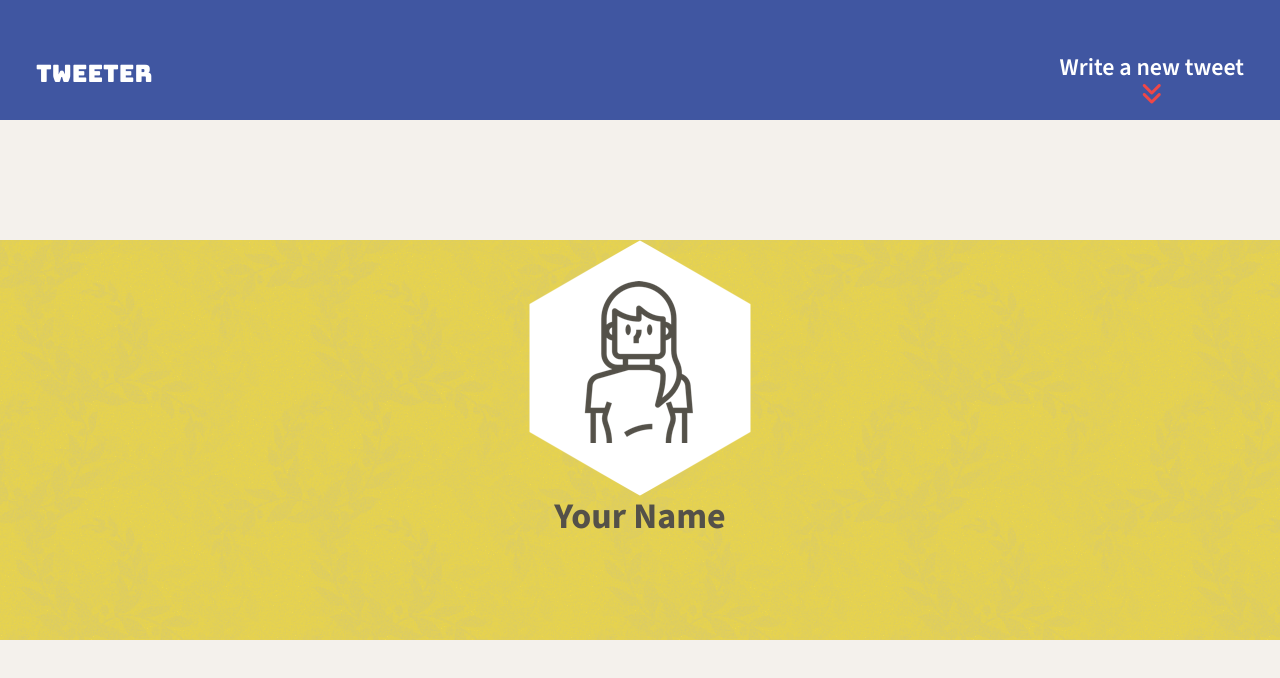
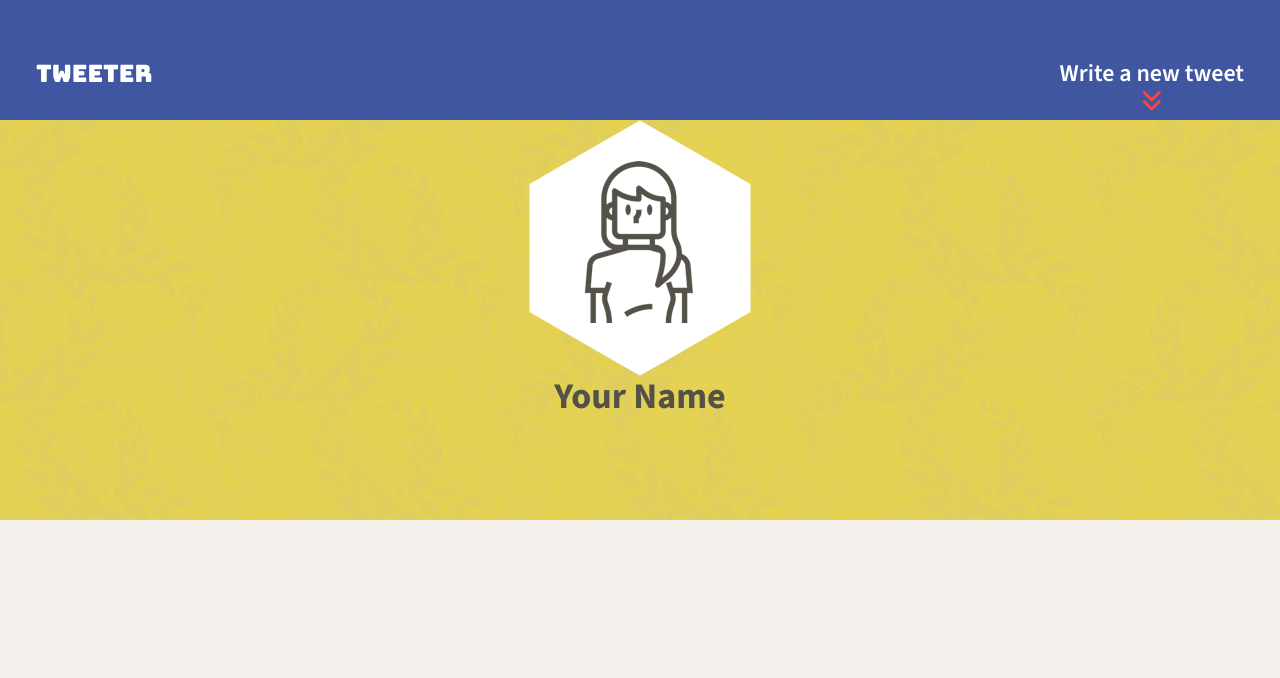
Before and after one commit to Somtico/tweeter, a website: page public/index.html in a window 1280 px wide. Drawn offline with nearby package versions, Linux system fonts and the light colour scheme.

Commit message:
Make nav position fixed.

```diff
--- a/public/styles/nav.css
+++ b/public/styles/nav.css
@@ -1,6 +1,8 @@
 /* nav.css */
 
 nav {
+  position: fixed;
+  top: 0;
   display: flex;
   flex-direction: row;
   background: #4056A1;
@@ -21,10 +23,13 @@ nav span {
   flex-direction: column;
   align-items: center;
   margin-left: auto;
-  margin-top: -30px;
+}
+
+.newTweet p {
+  margin: 0;
+  /* Remove the default margin of the paragraph element */
 }
 
 .fa-angles-down {
-  margin-top: -25px;
   color: rgb(239, 71, 71);
 }
```
